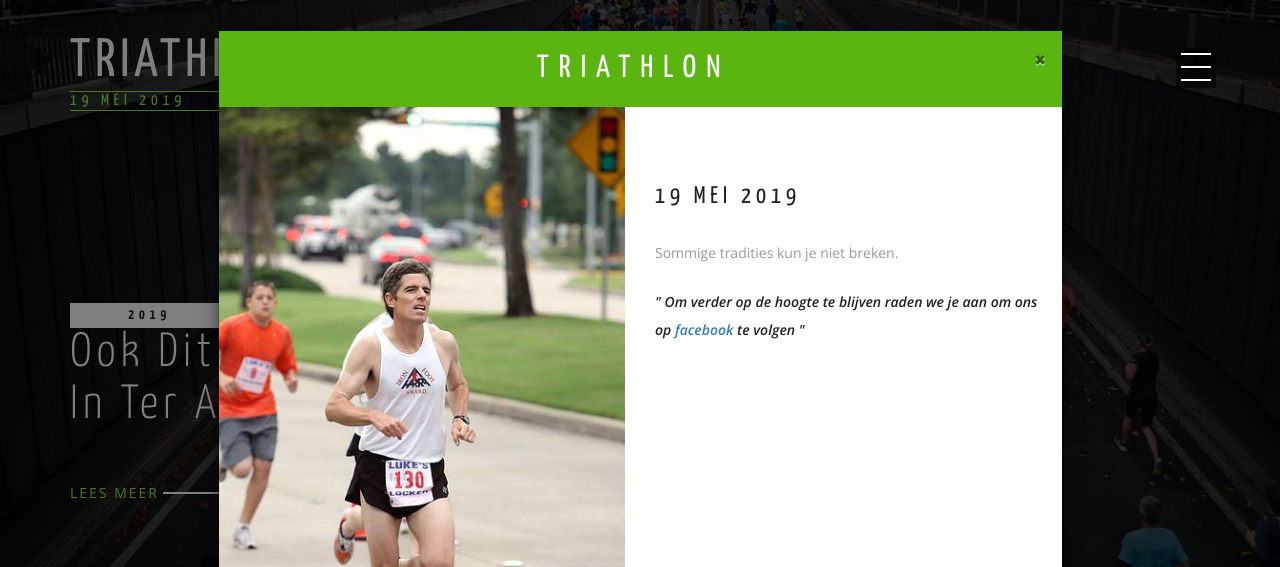
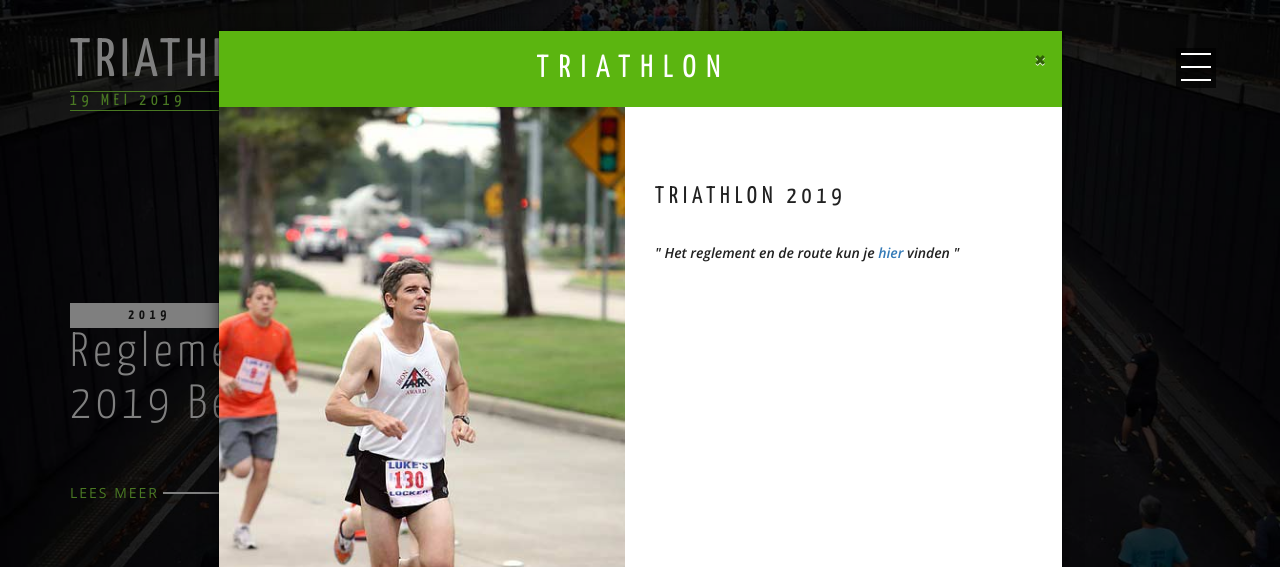
Before and after one commit to diedoman/tta, a plain HTML site: page index.html in a window 1280 px wide. Both pictures are taken after a click on the link "LEES MEER". Shown: the top 567 px of the page. Drawn offline with nearby package versions, Linux system fonts and the light colour scheme.

Commit message:
Added het reglement, and added link to it on the frontpage

```diff
--- a/index.html
+++ b/index.html
@@ -134,7 +134,7 @@ License URL: http://creativecommons.org/licenses/by/3.0/
 
 			<div class="agile_banner_info">
 
-				<h3><span>2019</span> Ook dit jaar gewoon weer een Triathlon in Ter aar.</h3>
+				<h3><span>2019</span>Reglement en route voor de Triathlon 2019 bekend!.</h3>
 
 			</div>
 
@@ -196,11 +196,9 @@ License URL: http://creativecommons.org/licenses/by/3.0/
 
 						<div class="col-md-6 w3_modal_body_right">
 
-							<h4>19 Mei 2019</h4>
+							<h4>Triathlon 2019</h4>
 
-							<p>Sommige tradities kun je niet breken.
-
-							<i> " Om verder op de hoogte te blijven raden we je aan om ons op <a href="https://www.facebook.com/TriathlonTerAar/">facebook</a> te volgen "</i></p>
+							<p><i> " Het reglement en de route kun je <a href="reglement.pdf">hier</a> vinden "</i></p>
 
 						</div>
 
```
Also changed, not shown: triathlon.html (+2 -3 lines), 1 other file.
